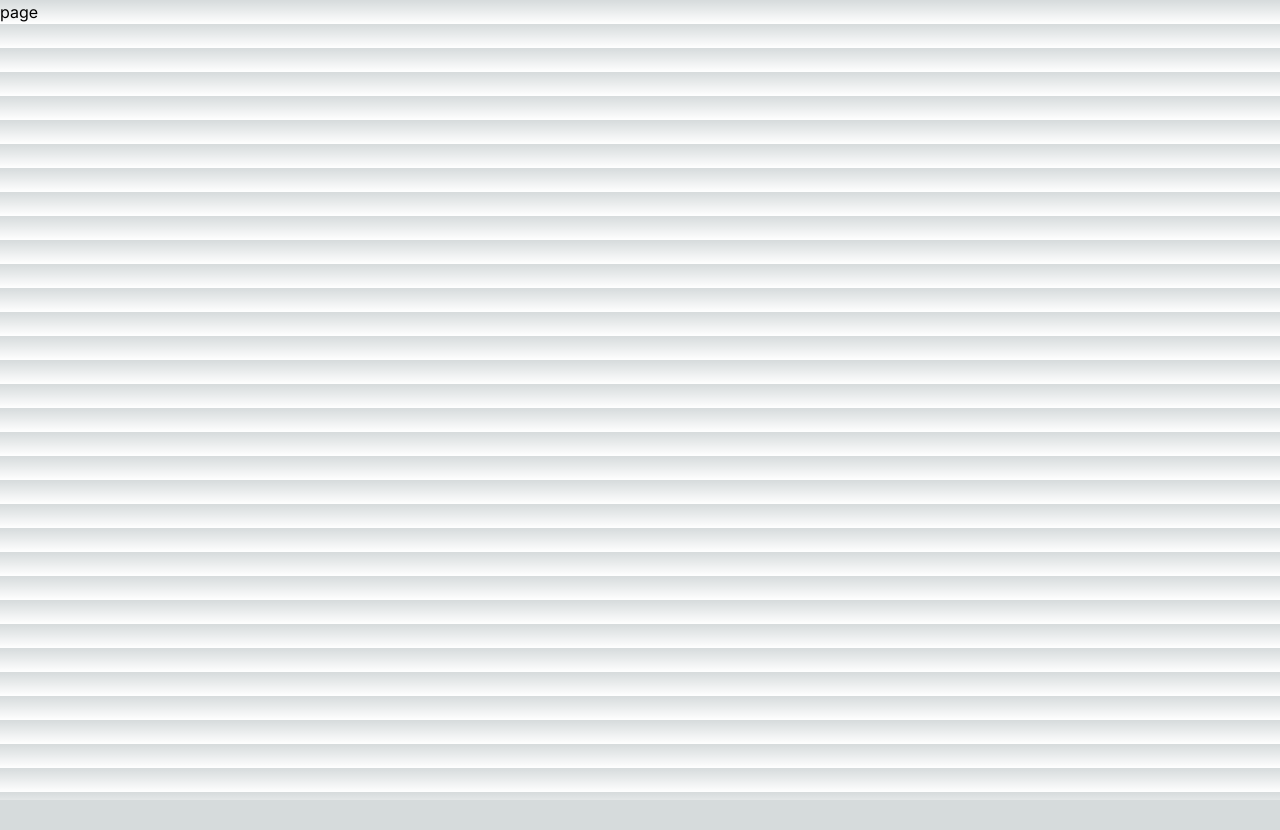
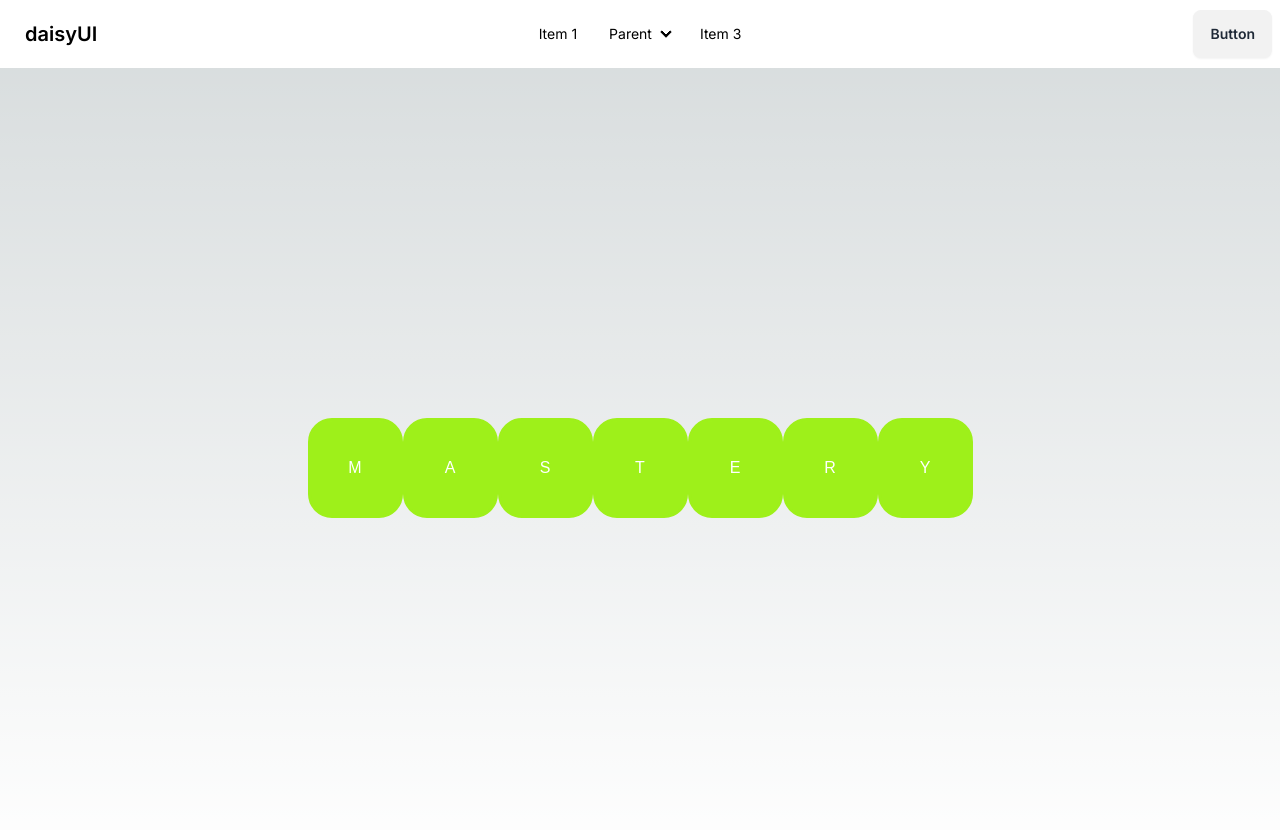
Before and after one commit to varadpundlik/IntQuo_client, a Next.js app in the folder intquo/: page / in a window 1280 px wide. Shown: the top 830 px of the page. Before the commit the page ends 800 px from the top, so only its background shows below. Built offline with nearby package versions, Linux system fonts and the light colour scheme.

Commit message:
created navbar and added hero element

```diff
--- a/intquo/src/app/page.tsx
+++ b/intquo/src/app/page.tsx
@@ -1,13 +1,27 @@
-"use client"
-import React from 'react'
+import React from 'react';
+import Navbar from './ui/navbar/Navbar';
+import './ui/styles.css';
+
+type Props = {};
+
+function Page({}: Props) {
+  return (
+    <>
+      <div><Navbar/></div>
+      <div className='hellostyle'>
+        <div className='circle-container'>
+          <div className='circle'><span className='circle-text'>M</span></div>
+          <div className='circle'><span className='circle-text'>a</span></div>
+          <div className='circle'><span className='circle-text'>s</span></div>
+          <div className='circle'><span className='circle-text'>t</span></div>
+          <div className='circle'><span className='circle-text'>e</span></div>
+          <div className='circle'><span className='circle-text'>r</span></div>
+          <div className='circle'><span className='circle-text'>y</span></div>
+        </div>
+      </div>
+    </>
+  );
+}
 
 
-type Props = {}
-
-function page({}: Props) {
-  return (
-    <div>page</div>
-  )
-}
-
-export default page
+export default Page;
--- a/intquo/src/app/ui/navbar/navbar.tsx
+++ b/intquo/src/app/ui/navbar/navbar.tsx
@@ -2,10 +2,50 @@ import React from 'react'
 
 type Props = {}
 
-const navbar = (props: Props) => {
+const Navbar = (props: Props) => {
   return (
-    <div>navbar</div>
+    <div>
+    <div className="navbar bg-base-100">
+    <div className="navbar-start">
+      <div className="dropdown">
+        <div tabIndex={0} role="button" className="btn btn-ghost lg:hidden">
+          <svg xmlns="http://www.w3.org/2000/svg" className="h-5 w-5" fill="none" viewBox="0 0 24 24" stroke="currentColor"><path strokeLinecap="round" strokeLinejoin="round" strokeWidth="2" d="M4 6h16M4 12h8m-8 6h16" /></svg>
+        </div>
+        <ul tabIndex={0} className="menu menu-sm dropdown-content mt-3 z-[1] p-2 shadow bg-base-100 rounded-box w-52">
+          <li><a>Item 1</a></li>
+          <li>
+            <a>Parent</a>
+            <ul className="p-2">
+              <li><a>Submenu 1</a></li>
+              <li><a>Submenu 2</a></li>
+            </ul>
+          </li>
+          <li><a>Item 3</a></li>
+        </ul>
+      </div>
+      <a className="btn btn-ghost text-xl">daisyUI</a>
+    </div>
+    <div className="navbar-center hidden lg:flex">
+      <ul className="menu menu-horizontal px-1">
+        <li><a>Item 1</a></li>
+        <li>
+          <details>
+            <summary>Parent</summary>
+            <ul className="p-2">
+              <li><a>Submenu 1</a></li>
+              <li><a>Submenu 2</a></li>
+            </ul>
+          </details>
+        </li>
+        <li><a>Item 3</a></li>
+      </ul>
+    </div>
+    <div className="navbar-end">
+      <a className="btn">Button</a>
+    </div>
+  </div>
+  </div>
   )
 }
 
-export default navbar
+export default Navbar
--- a/intquo/src/app/ui/styles.css
+++ b/intquo/src/app/ui/styles.css
@@ -0,0 +1,49 @@
+.hellostyle {
+    width: 100%;
+    height: 100vh;
+    white-space: pre;
+    z-index: 5;
+    font-weight: 400;
+    font-style: normal;
+    font-family: "Monofett", monospace;
+    color: #9ef01a;
+    font-size: 428.448px;
+    letter-spacing: 0em;
+    text-transform: uppercase;
+    line-height: 1.1;
+    text-align: center;
+    position: relative;
+    display: flex;
+    justify-content: center;
+    align-items: center;
+  }
+
+  .circle-container {
+    position: absolute;
+    display: flex;
+    justify-content: center;
+    align-items: center;
+  }
+
+  .circle {
+    width: 95px;  /* Adjust the size of the circles as needed, excluding border width */
+    height: 100px; /* Increase the height to make them oval */
+    background-color: #9ef01a; /* Filled color for the circle */
+    border: 3px solid #9ef01a; /* Border color to match the filled color */
+    border-radius: 24px; /* Adjust the border-radius to create rounded corners */
+    margin-right: 0px; /* Adjust the negative margin to connect only the borders */
+  }
+
+  .circle:last-child {
+    margin-right: 0; /* Remove negative margin for the last circle */
+  }
+
+  .circle-text {
+    font-family:  sans-serif; /* Specify the desired font */
+    font-size: 16px; /* Adjust the font size as needed */
+    color: #fff; /* Adjust the text color as needed */
+    display: flex;
+    justify-content: center;
+    align-items: center;
+    height: 100%;
+  }
--- a/intquo/tailwind.config.ts
+++ b/intquo/tailwind.config.ts
@@ -15,6 +15,6 @@ const config: Config = {
       },
     },
   },
-  plugins: [],
+  plugins: [require("daisyui")],
 };
 export default config;
```
Also changed, not shown: intquo/package.json (+6 -5 lines), 1 other file (tests, documents, lock files or other folders).
